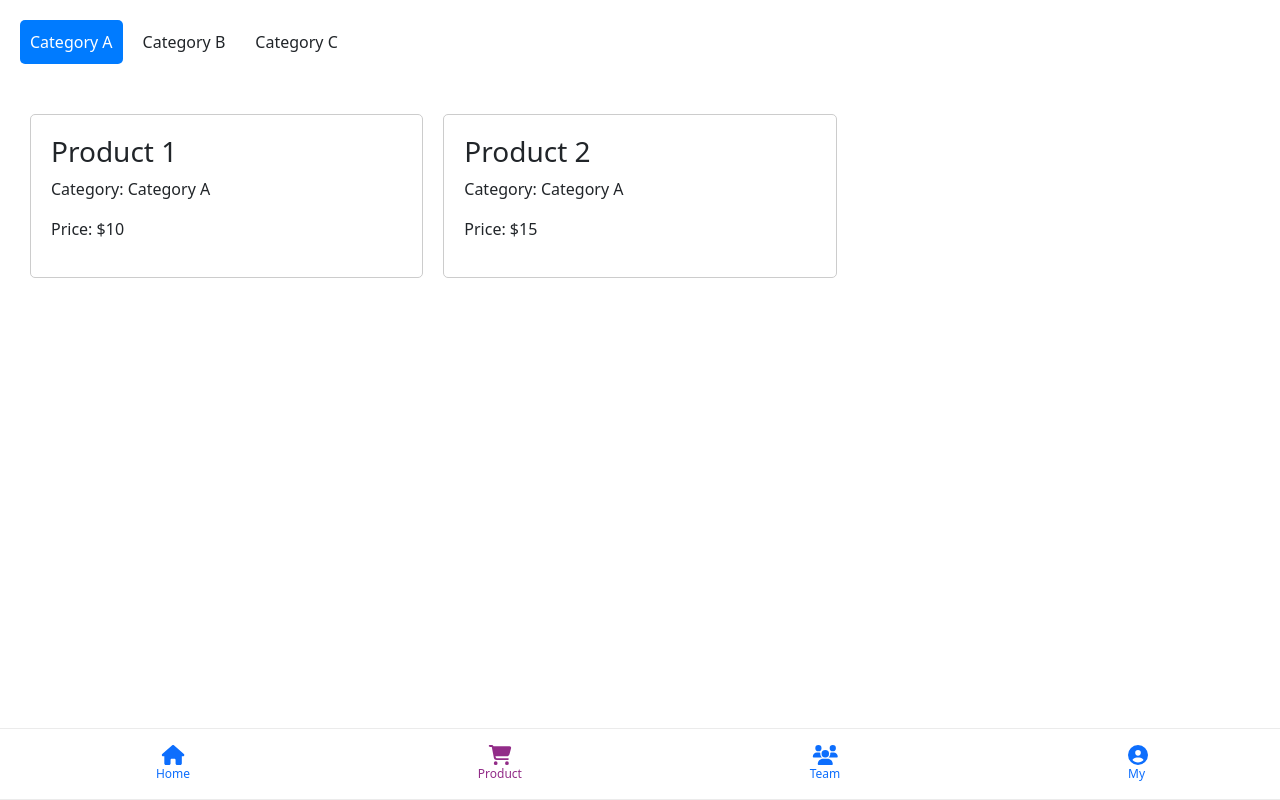
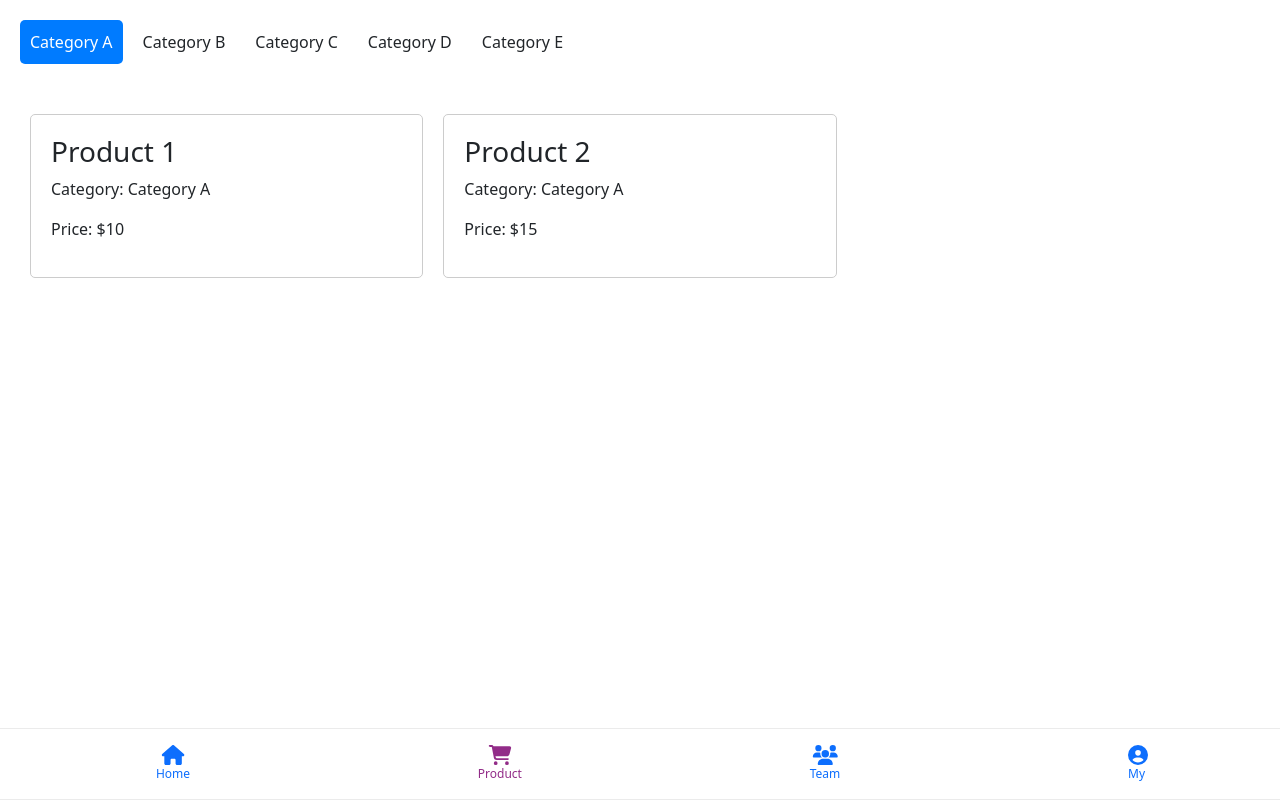
Before and after one commit to Roshan8026/ecommerce_react, a React (Create React App) app: page /products in a window 1280 px wide. Built offline with nearby package versions, Linux system fonts and the light colour scheme.

Commit message:
product page category added or fixed style basic structre

```diff
--- a/src/component/ProductComponent.css
+++ b/src/component/ProductComponent.css
@@ -4,17 +4,13 @@
   }
 
   .category-list {
-    display: flex;
-    flex-wrap: wrap;
+    overflow-x: auto;
+    white-space: nowrap;
     padding: 20px;
   }
 
   .category-row {
-    width: 100%;
     display: flex;
-    flex-wrap: nowrap;
-    overflow-x: auto;
-    -webkit-overflow-scrolling: touch; /* for smooth scrolling on iOS */
   }
 
   .category {
--- a/src/component/ProductComponent.jsx
+++ b/src/component/ProductComponent.jsx
@@ -8,7 +8,10 @@ const productsData = [
   { id: 3, name: "Product 3", category: "Category B", price: "$20" },
   { id: 4, name: "Product 4", category: "Category B", price: "$25" },
   { id: 5, name: "Product 5", category: "Category C", price: "$30" },
-  // Add more products as needed
+  { id: 6, name: "Product 6", category: "Category D", price: "$35" }, // Added product for Category D
+  { id: 7, name: "Product 7", category: "Category D", price: "$40" }, // Added product for Category D
+  { id: 8, name: "Product 8", category: "Category E", price: "$45" }, // Added product for Category E
+  { id: 9, name: "Product 9", category: "Category E", price: "$50" }, // Added product for Category E
 ];
 
 const categories = Array.from(new Set(productsData.map(product => product.category)));
```
